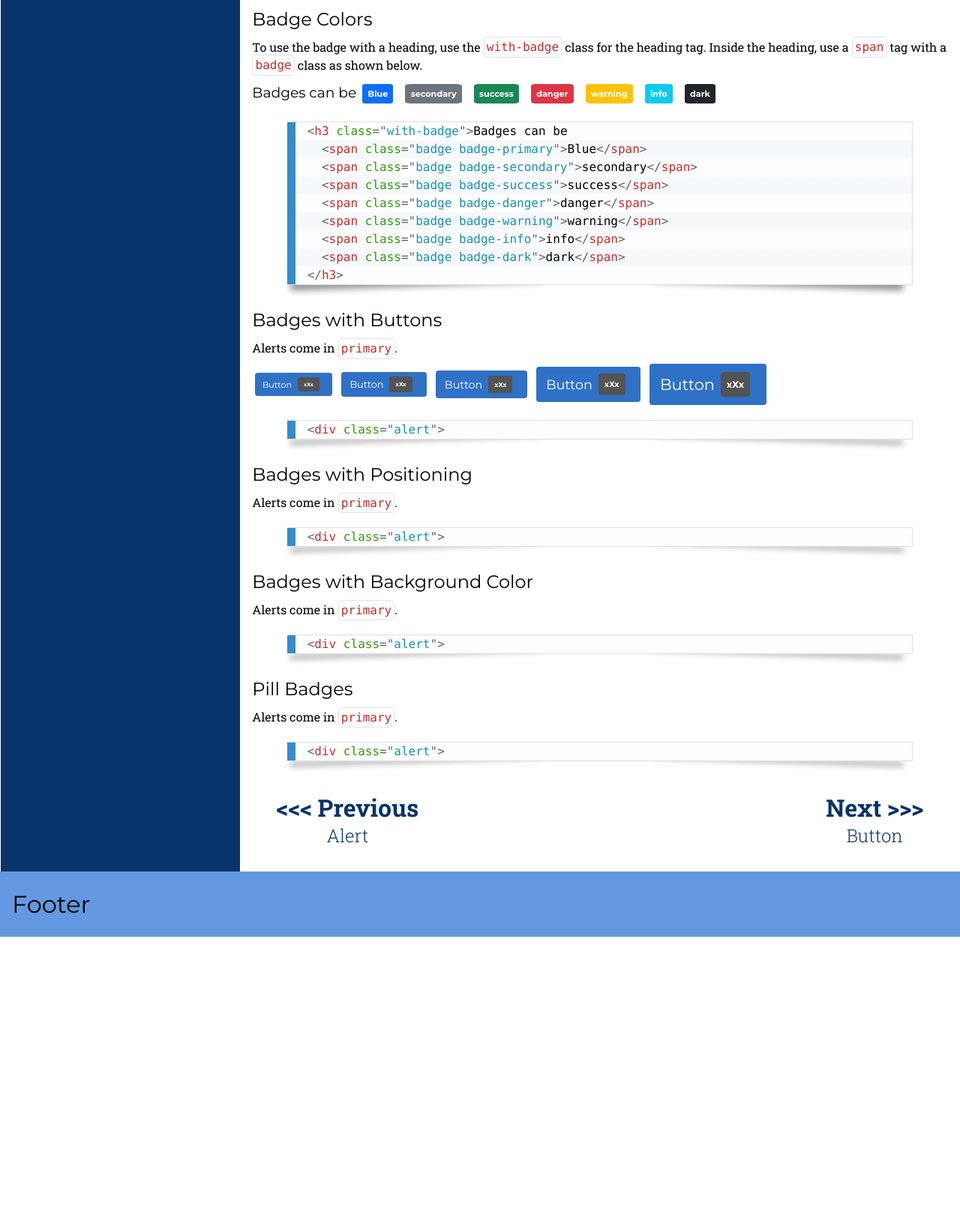
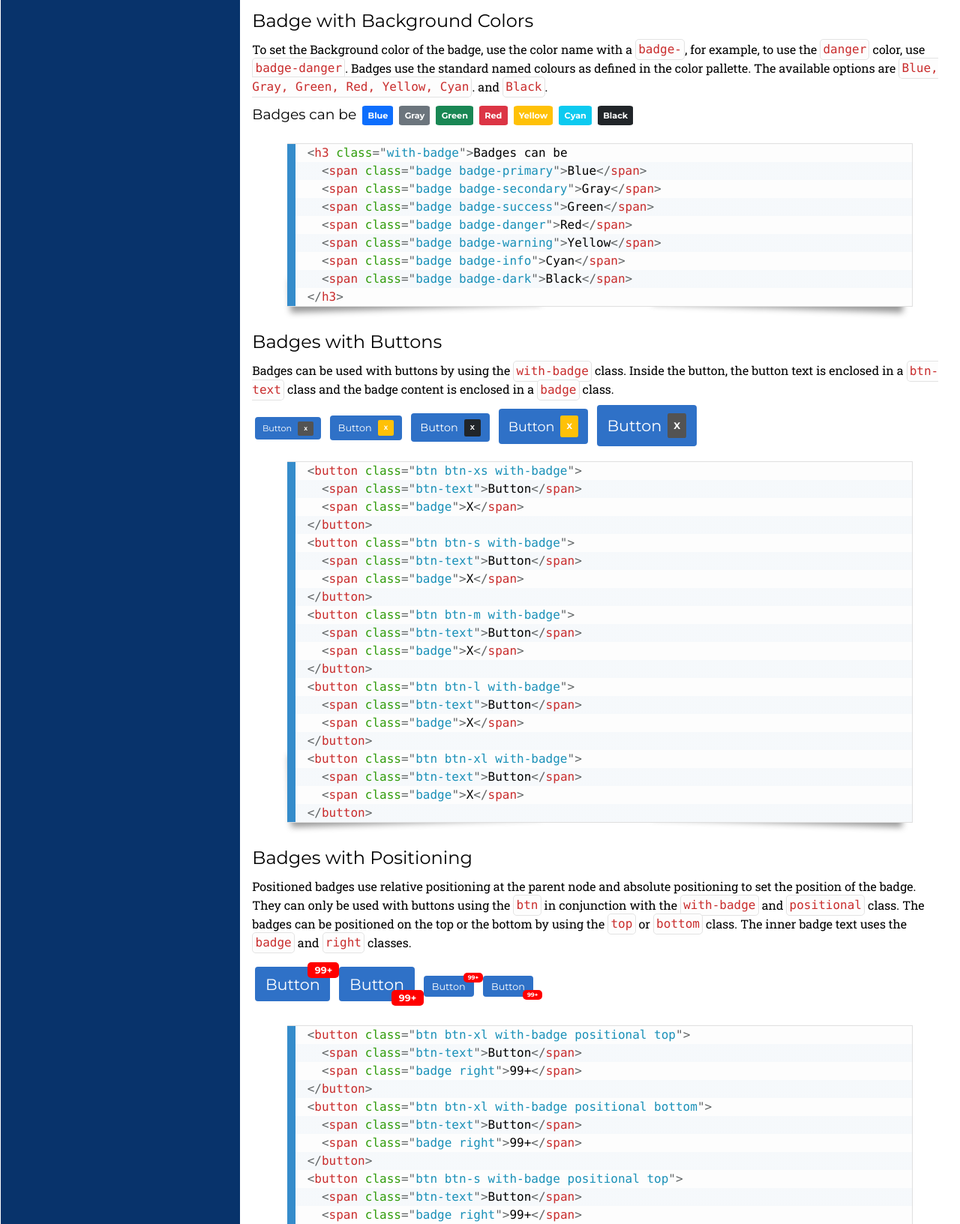
Before and after one commit to aamirmabs/css-components-library-2022, a plain HTML site: page components/badge.html in a window 1280 px wide. Shown: the part 979-2611 px from the top of the page at 75% size. Before the commit the page ends 2228 px from the top, so only its background shows below. Drawn offline with Linux system fonts and the light colour scheme.

Commit message:
Badges with Positioning

```diff
--- a/components/badge.html
+++ b/components/badge.html
@@ -200,22 +200,26 @@
               </pre>
             </div>
 
-            <h2>Badge Colors</h2>
-            <p>To use the badge with a heading, use the <code
-                class="language-plain">with-badge</code> class for the heading
-              tag. Inside the heading, use a <code
-                class="language-plain">span</code> tag with a <code
-                class="language-plain">badge</code> class as shown below.
+            <h2>Badge with Background Colors</h2>
+            <p>To set the
+              Background color of the badge, use the color name with a <code
+                class="language-plain">badge-</code>, for example, to use the
+              <code class="language-plain">danger</code> color, use <code
+                class="language-plain">badge-danger</code>. Badges use the
+              standard named colours as defined in the color
+              pallette. The available options are <code
+                class="language-plain">Blue, Gray, Green, Red, Yellow, Cyan</code>.
+              and <code class="language-plain">Black</code>.
             </p>
             <div>
               <h3 class="with-badge">Badges can be
                 <span class="badge badge-primary">Blue</span>
-                <span class="badge badge-secondary">secondary</span>
-                <span class="badge badge-success">success</span>
-                <span class="badge badge-danger">danger</span>
-                <span class="badge badge-warning">warning</span>
-                <span class="badge badge-info">info</span>
-                <span class="badge badge-dark">dark</span>
+                <span class="badge badge-secondary">Gray</span>
+                <span class="badge badge-success">Green</span>
+                <span class="badge badge-danger">Red</span>
+                <span class="badge badge-warning">Yellow</span>
+                <span class="badge badge-info">Cyan</span>
+                <span class="badge badge-dark">Black</span>
               </h3>
             </div>
             <div class="code-block">
@@ -223,69 +227,124 @@
                 <code class="language-html">
                   &lt;h3 class="with-badge"&gt;Badges can be
                     &lt;span class="badge badge-primary"&gt;Blue&lt;/span&gt;
-                    &lt;span class="badge badge-secondary"&gt;secondary&lt;/span&gt;
-                    &lt;span class="badge badge-success"&gt;success&lt;/span&gt;
-                    &lt;span class="badge badge-danger"&gt;danger&lt;/span&gt;
-                    &lt;span class="badge badge-warning"&gt;warning&lt;/span&gt;
-                    &lt;span class="badge badge-info"&gt;info&lt;/span&gt;
-                    &lt;span class="badge badge-dark"&gt;dark&lt;/span&gt;
+                    &lt;span class="badge badge-secondary"&gt;Gray&lt;/span&gt;
+                    &lt;span class="badge badge-success"&gt;Green&lt;/span&gt;
+                    &lt;span class="badge badge-danger"&gt;Red&lt;/span&gt;
+                    &lt;span class="badge badge-warning"&gt;Yellow&lt;/span&gt;
+                    &lt;span class="badge badge-info"&gt;Cyan&lt;/span&gt;
+                    &lt;span class="badge badge-dark"&gt;Black&lt;/span&gt;
                   &lt;/h3&gt;
                 </code>
               </pre>
             </div>
 
             <h2>Badges with Buttons</h2>
-            <p>Alerts come in <code class="language-plain">primary</code>.
+            <p>Badges can be used with buttons by using the <code
+                class="language-plain">with-badge</code> class. Inside the
+              button, the button text is enclosed in a <code
+                class="language-plain">btn-text</code> class and the badge
+              content is enclosed in a <code class="language-plain">badge</code>
+              class.
+            </p>
             <div>
               <button class="btn btn-xs with-badge">
                 <span class="btn-text">Button</span>
-                <span class="badge">xXx</span>
+                <span class="badge">X</span>
               </button>
               <button class="btn btn-s with-badge">
                 <span class="btn-text">Button</span>
-                <span class="badge">xXx</span>
+                <span class="badge badge-warning">X</span>
               </button>
               <button class="btn btn-m with-badge">
                 <span class="btn-text">Button</span>
-                <span class="badge">xXx</span>
+                <span class="badge badge-dark">X</span>
               </button>
               <button class="btn btn-l with-badge">
                 <span class="btn-text">Button</span>
-                <span class="badge">xXx</span>
+                <span class="badge badge-warning">X</span>
               </button>
               <button class="btn btn-xl with-badge">
                 <span class="btn-text">Button</span>
-                <span class="badge">xXx</span>
+                <span class="badge">X</span>
               </button>
             </div>
             <div class="code-block">
               <pre>
                 <code class="language-html">
-                  &lt;div class="alert"&gt;
+                  &lt;button class="btn btn-xs with-badge"&gt;
+                    &lt;span class="btn-text"&gt;Button&lt;/span&gt;
+                    &lt;span class="badge"&gt;X&lt;/span&gt;
+                  &lt;/button&gt;
+                  &lt;button class="btn btn-s with-badge"&gt;
+                    &lt;span class="btn-text"&gt;Button&lt;/span&gt;
+                    &lt;span class="badge"&gt;X&lt;/span&gt;
+                  &lt;/button&gt;
+                  &lt;button class="btn btn-m with-badge"&gt;
+                    &lt;span class="btn-text"&gt;Button&lt;/span&gt;
+                    &lt;span class="badge"&gt;X&lt;/span&gt;
+                  &lt;/button&gt;
+                  &lt;button class="btn btn-l with-badge"&gt;
+                    &lt;span class="btn-text"&gt;Button&lt;/span&gt;
+                    &lt;span class="badge"&gt;X&lt;/span&gt;
+                  &lt;/button&gt;
+                  &lt;button class="btn btn-xl with-badge"&gt;
+                    &lt;span class="btn-text"&gt;Button&lt;/span&gt;
+                    &lt;span class="badge"&gt;X&lt;/span&gt;
+                  &lt;/button&gt;
                 </code>
               </pre>
             </div>
 
             <h2>Badges with Positioning</h2>
-            <p>Alerts come in <code class="language-plain">primary</code>.
+            <p>Positioned badges use relative positioning at the parent node and
+              absolute positioning to set the position of the badge. They can
+              only be used with buttons using the <code
+                class="language-plain">btn</code> in conjunction with the <code
+                class="language-plain">with-badge</code> and <code
+                class="language-plain">positional</code> class. The badges can
+              be positioned on the top or the bottom by using the <code
+                class="language-plain">top</code> or <code
+                class="language-plain">bottom</code> class. The inner badge text
+              uses the <code class="language-plain">badge</code> and <code
+                class="language-plain">right</code> classes.
+            </p>
             <div>
+              <button class="btn btn-xl with-badge positional top">
+                <span class="btn-text">Button</span>
+                <span class="badge right">99+</span>
+              </button>
+              <button class="btn btn-xl with-badge positional bottom">
+                <span class="btn-text">Button</span>
+                <span class="badge right">99+</span>
+              </button>
+              <button class="btn btn-s with-badge positional top">
+                <span class="btn-text">Button</span>
+                <span class="badge right">99+</span>
+              </button>
+              <button class="btn btn-s with-badge positional bottom">
+                <span class="btn-text">Button</span>
+                <span class="badge right">99+</span>
+              </button>
             </div>
             <div class="code-block">
               <pre>
                 <code class="language-html">
-                  &lt;div class="alert"&gt;
-                </code>
-              </pre>
-            </div>
-
-            <h2>Badges with Background Color</h2>
-            <p>Alerts come in <code class="language-plain">primary</code>.
-            <div>
-            </div>
-            <div class="code-block">
-              <pre>
-                <code class="language-html">
-                  &lt;div class="alert"&gt;
+                  &lt;button class="btn btn-xl with-badge positional top"&gt;
+                    &lt;span class="btn-text"&gt;Button&lt;/span&gt;
+                    &lt;span class="badge right"&gt;99+&lt;/span&gt;
+                  &lt;/button&gt;
+                  &lt;button class="btn btn-xl with-badge positional bottom"&gt;
+                    &lt;span class="btn-text"&gt;Button&lt;/span&gt;
+                    &lt;span class="badge right"&gt;99+&lt;/span&gt;
+                  &lt;/button&gt;
+                  &lt;button class="btn btn-s with-badge positional top"&gt;
+                    &lt;span class="btn-text"&gt;Button&lt;/span&gt;
+                    &lt;span class="badge right"&gt;99+&lt;/span&gt;
+                  &lt;/button&gt;
+                  &lt;button class="btn btn-s with-badge positional bottom"&gt;
+                    &lt;span class="btn-text"&gt;Button&lt;/span&gt;
+                    &lt;span class="badge right"&gt;99+&lt;/span&gt;
+                  &lt;/button&gt;
                 </code>
               </pre>
             </div>
--- a/styles/styles.css
+++ b/styles/styles.css
@@ -125,7 +125,7 @@ h6 {
 }
 
 p {
-  line-height: 1.25rem;
+  line-height: 1.55rem;
   padding: 0.25rem 0rem;
 }
 
@@ -626,6 +626,10 @@ a:hover {
   display: block;
   margin-left: auto;
   margin-right: auto;
+}
+
+.fl {
+  display: flex;
 }
 
 .fl-col {
@@ -1319,7 +1323,7 @@ a:hover {
 
 .with-badge .badge {
   padding: 0.75em 0.5rem;
-  margin: 0rem 0.5rem;
+  margin-left: 0.5rem;
   font-size: 0.6em;
   border-radius: 10%;
   font-weight: 700;
@@ -1369,7 +1373,7 @@ a:hover {
   border-color: var(--white);
 }
 
-/* -- START BADGE COLORS -- */
+/* -- END BADGE COLORS -- */
 
 /* -- START HEADING BADGES -- */
 
@@ -1410,6 +1414,44 @@ p.with-badge .badge {
 }
 /* -- END HEADING BADGES -- */
 
+/* -- START BADGE POSITIONS -- */
+
+.with-badge.positional {
+  display: inline-flex;
+  position: relative;
+}
+
+.with-badge.positional.top {
+  margin-top: 0.75em;
+  margin-bottom: 0.75em;
+}
+.with-badge.positional.bottom {
+  margin-top: 0.75em;
+  margin-bottom: 0.75em;
+}
+
+.with-badge.positional .badge {
+  margin: 0px;
+  position: absolute;
+  border-radius: 5px;
+  min-width: 1.5em;
+  background-color: red;
+}
+
+.positional.top .badge {
+  top: -0.5em;
+}
+.positional.bottom .badge {
+  bottom: -0.5em;
+}
+
+.badge.right {
+  right: -0.75rem;
+  padding: 0.25em 0.75em;
+}
+
+/* -- END BADGE POSITIONS -- */
+
 /* -- START BUTTON BADGES --  */
 
 /* -- END BUTTON BADGES --  */
@@ -1420,8 +1462,8 @@ p.with-badge .badge {
 
 .btn {
   display: inline-flex;
-  justify-content: center;
-  vertical-align: middle;
+  /* justify-content: center; */
+  /* vertical-align: middle; */
   padding: 0.5rem 0rem;
   margin: 0.25rem;
   border: none;
```
